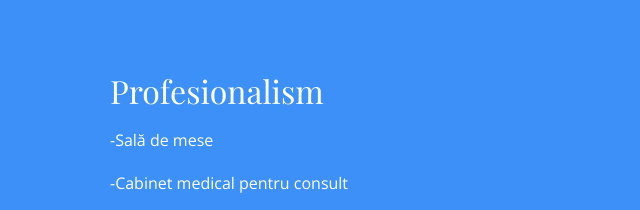
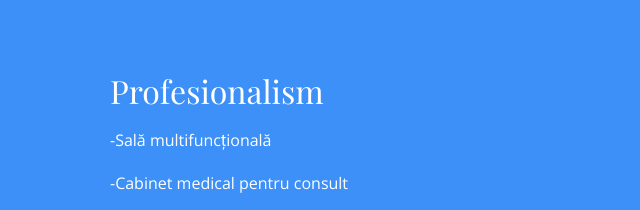
Before and after one commit to robert-serban/elderly-master, a plain HTML site: page services.html in a window 1280 px wide. Shown: the part 1280-1490 px from the top of the page, 640-1280 px from the left. Drawn offline with nearby package versions, Linux system fonts and the light colour scheme; files whose address does not match are found by name.

Commit message:
sala multifunctionala

```diff
--- a/services.html
+++ b/services.html
@@ -164,7 +164,7 @@
             <div class="section-heading">
               <h2 class="heading mb-3 text-white">Profesionalism</h2>
 
-              <p class="text-white">-Sală de mese</p>
+              <p class="text-white">-Sală multifuncțională</p>
               <p class="text-white">-Cabinet medical pentru consult</p>
               <p class="text-white">-Camere echipate modern</p>
               <p class="text-white">-Tratament perfuzabil, injectabil și administrare medicamente </p>
```
